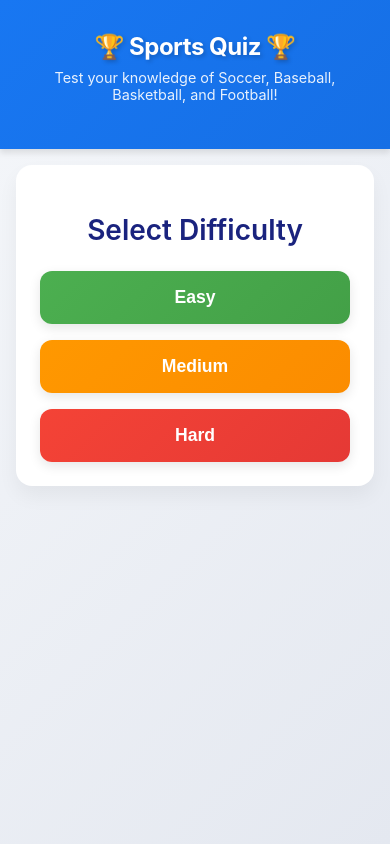
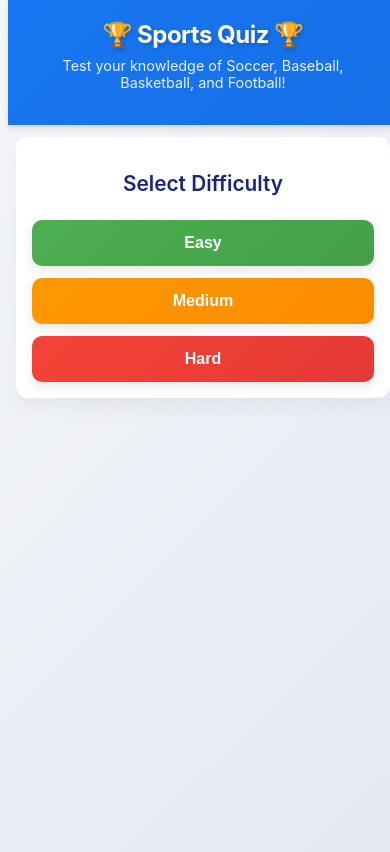
Before and after one commit to zrewt/curser-home, a React (Create React App) app: page / in a window 390 px wide. Built offline with nearby package versions, Linux system fonts and the light colour scheme.

Commit message:
Initial commit

```diff
--- a/src/App.css
+++ b/src/App.css
@@ -5,6 +5,7 @@
   font-family: 'Inter', -apple-system, BlinkMacSystemFont, 'Segoe UI', Roboto, Oxygen, Ubuntu, Cantarell, sans-serif;
   overflow-x: hidden;
   width: 100%;
+  -webkit-tap-highlight-color: transparent;
 }
 
 .App-header {
@@ -262,82 +263,210 @@
 }
 
 @media (max-width: 768px) {
+  .App-header {
+    padding: 1.5rem 1rem;
+  }
+
   .App-header h1 {
     font-size: 1.8rem;
-    padding: 0 1rem;
+    padding: 0 0.5rem;
+    margin-bottom: 0.5rem;
   }
 
   .subtitle {
     font-size: 1rem;
-    padding: 0 1rem;
+    padding: 0 0.5rem;
+    margin-top: 0.25rem;
   }
 
   .App-main {
-    padding: 0 1rem;
+    padding: 0 0.75rem;
     margin: 1rem auto;
   }
 
   .question-section {
-    padding: 1.5rem;
+    padding: 1.25rem;
     margin-top: 1rem;
+    border-radius: 12px;
   }
 
   .question-section h2 {
     font-size: 1.3rem;
+    margin-bottom: 1rem;
   }
 
   .question-section p {
     font-size: 1.1rem;
+    margin-bottom: 1.5rem;
+    line-height: 1.5;
+  }
+
+  .answer-buttons {
+    gap: 0.75rem;
   }
 
   .answer-button {
-    padding: 0.8rem 1rem;
+    padding: 1rem;
     font-size: 1rem;
+    min-height: 48px;
+    border-radius: 10px;
+    touch-action: manipulation;
   }
 
   .difficulty-selection {
-    padding: 1.5rem;
-    margin: 1rem;
+    padding: 1.25rem;
+    margin: 1rem 0.75rem;
+    border-radius: 12px;
+  }
+
+  .difficulty-selection h2 {
+    font-size: 1.5rem;
+    margin-bottom: 1rem;
+  }
+
+  .difficulty-buttons {
+    gap: 0.75rem;
   }
 
   .difficulty-button {
     padding: 1rem;
     font-size: 1.1rem;
+    min-height: 48px;
+    border-radius: 10px;
+    touch-action: manipulation;
   }
 
   .score-section {
-    padding: 2rem 1rem;
+    padding: 1.5rem 1rem;
+    margin: 1rem 0.75rem;
+    border-radius: 12px;
   }
 
   .score-section h2 {
     font-size: 1.5rem;
+    margin-bottom: 1rem;
   }
 
   .score-section p {
     font-size: 1.1rem;
+    margin: 0.75rem 0;
   }
 
   .score-section button {
-    padding: 0.8rem 1.5rem;
+    padding: 1rem 1.5rem;
     font-size: 1rem;
+    min-height: 48px;
+    width: 100%;
+    max-width: 300px;
+    border-radius: 10px;
+    touch-action: manipulation;
+  }
+
+  .progress-bar {
+    height: 6px;
+    margin-bottom: 1.5rem;
+  }
+
+  .difficulty-badge {
+    padding: 0.4rem 0.8rem;
+    font-size: 0.85rem;
+    margin-top: 0.75rem;
   }
 }
 
 @media (max-width: 480px) {
+  .App-header {
+    padding: 1.25rem 0.75rem;
+  }
+
   .App-header h1 {
     font-size: 1.5rem;
+    padding: 0 0.25rem;
   }
 
   .subtitle {
     font-size: 0.9rem;
+    padding: 0 0.25rem;
+  }
+
+  .App-main {
+    padding: 0 0.5rem;
   }
 
   .question-section {
     padding: 1rem;
+    margin-top: 0.75rem;
+  }
+
+  .question-section h2 {
+    font-size: 1.2rem;
+  }
+
+  .question-section p {
+    font-size: 1rem;
+    margin-bottom: 1.25rem;
   }
 
   .answer-button {
-    padding: 0.7rem 0.9rem;
-    font-size: 0.9rem;
+    padding: 0.875rem;
+    font-size: 0.95rem;
+    min-height: 44px;
+  }
+
+  .difficulty-selection {
+    padding: 1rem;
+    margin: 0.75rem 0.5rem;
+  }
+
+  .difficulty-selection h2 {
+    font-size: 1.3rem;
+  }
+
+  .difficulty-button {
+    padding: 0.875rem;
+    font-size: 1rem;
+    min-height: 44px;
+  }
+
+  .score-section {
+    padding: 1.25rem 0.75rem;
+    margin: 0.75rem 0.5rem;
+  }
+
+  .score-section h2 {
+    font-size: 1.3rem;
+  }
+
+  .score-section p {
+    font-size: 1rem;
+  }
+
+  .score-section button {
+    padding: 0.875rem 1.25rem;
+    font-size: 0.95rem;
+  }
+
+  .score-percentage {
+    font-size: 2.5rem !important;
+  }
+
+  .error-notice {
+    padding: 0.875rem;
+    font-size: 0.95rem;
+    margin: 0.75rem 0.5rem;
+  }
+
+  .loading-spinner {
+    width: 40px;
+    height: 40px;
   }
 }
+
+/* Add safe area insets for modern mobile browsers */
+@supports (padding: max(0px)) {
+  .App {
+    padding-left: max(0.5rem, env(safe-area-inset-left));
+    padding-right: max(0.5rem, env(safe-area-inset-right));
+    padding-bottom: max(0.5rem, env(safe-area-inset-bottom));
+  }
+}
```
